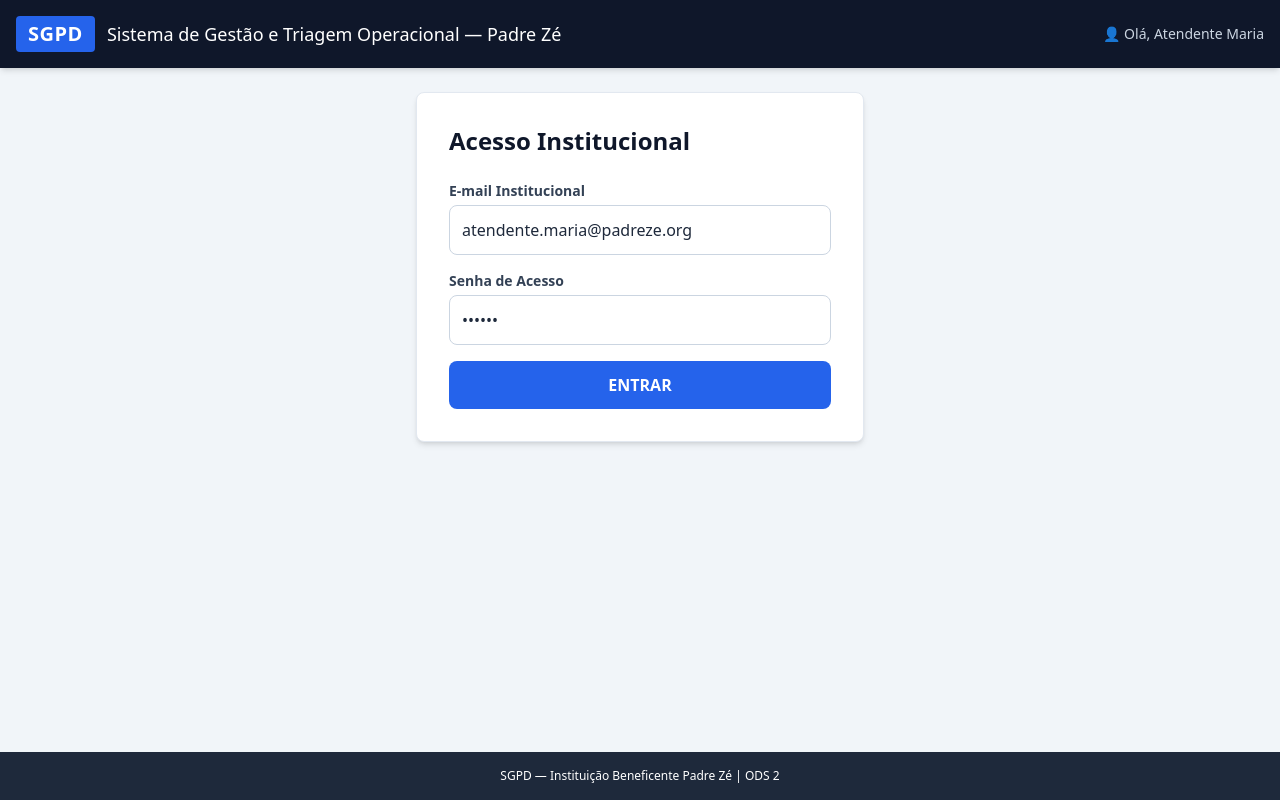
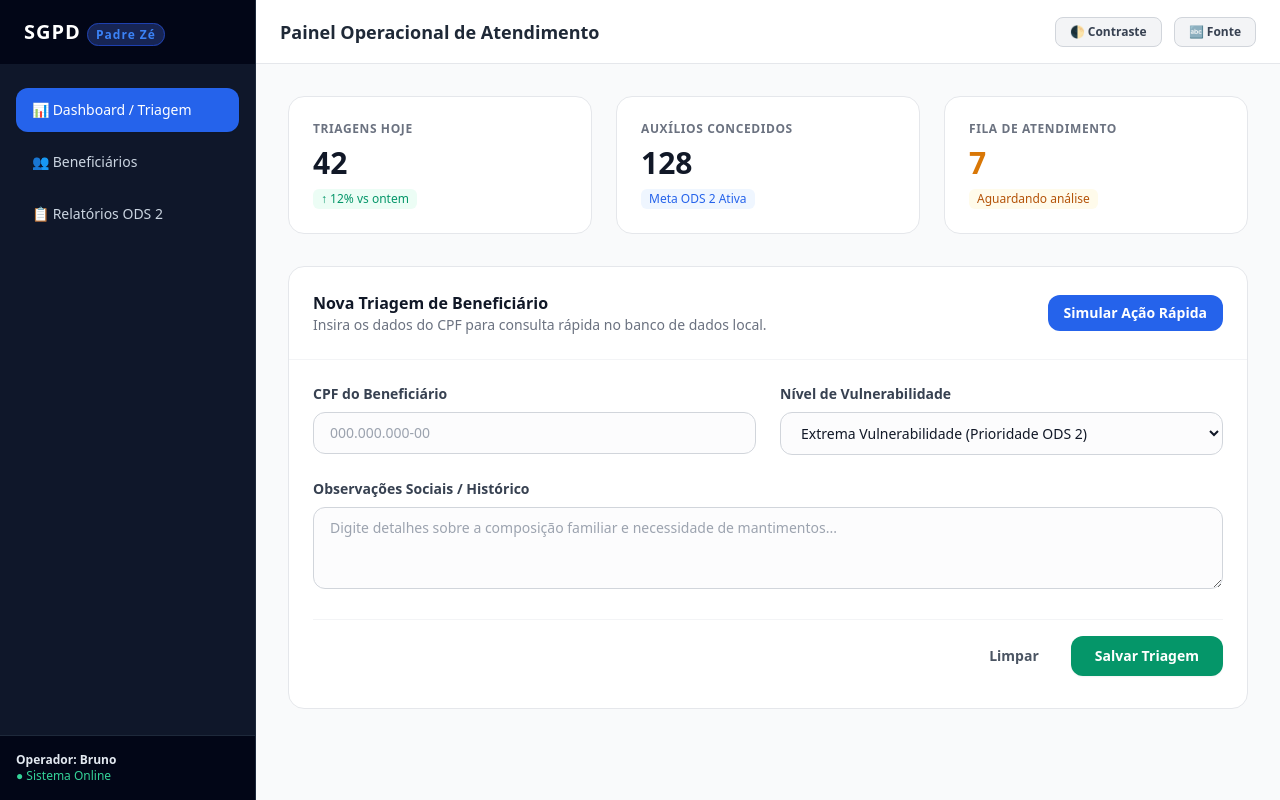
Before and after one commit to brunokr7/projeto-padre-ze, a plain HTML site: page index.html in a window 1280 px wide. Drawn offline with nearby package versions, Linux system fonts and the light colour scheme.

Commit message:
Update index.html

```diff
--- a/index.html
+++ b/index.html
@@ -1,119 +1,208 @@
 <!DOCTYPE html>
-<html lang="pt-BR">
+<html lang="pt-BR" class="h-full bg-gray-50">
 <head>
     <meta charset="UTF-8">
     <meta name="viewport" content="width=device-width, initial-scale=1.0">
-    <title>SGPD — Sistema de Gestão e Triagem Operacional</title>
+    <title>SGPD - Sistema de Gestão e Triagem Operacional</title>
+    <!-- Tailwind CSS CDN -->
     <script src="https://cdn.tailwindcss.com"></script>
+    <script>
+        tailwind.config = {
+            darkMode: 'class',
+            theme: {
+                extend: {
+                    colors: {
+                        brand: {
+                            50: '#eff6ff',
+                            100: '#dbeafe',
+                            600: '#2563eb',
+                            700: '#1d4ed8',
+                            800: '#1e40af',
+                        }
+                    }
+                }
+            }
+        }
+    </script>
+    <style>
+        /* Suporte a transições suaves para acessibilidade */
+        * { transition: background-color 0.2s ease, color 0.2s ease; }
+    </style>
 </head>
-<body class="bg-slate-100 text-slate-800 font-sans min-h-screen flex flex-col justify-between">
-    <header class="bg-slate-900 text-white shadow-md p-4 flex justify-between items-center">
-        <div class="flex items-center space-x-3">
-            <span class="font-bold text-xl tracking-wide bg-blue-600 px-3 py-1 rounded">SGPD</span>
-            <h1 class="text-lg font-medium">Sistema de Gestão e Triagem Operacional — Padre Zé</h1>
-        </div>
-        <div class="text-sm text-slate-300 flex items-center space-x-2">
-            <span>👤 Olá, Atendente Maria</span>
-        </div>
-    </header>
-    <main class="container mx-auto p-6 max-w-5xl flex-grow">
-        <section id="tela-login" class="max-w-md mx-auto bg-white p-8 rounded-lg shadow-md border border-slate-200">
-            <h2 class="text-2xl font-bold mb-6 text-slate-900">Acesso Institucional</h2>
-            <form onsubmit="realizarLogin(event)" class="space-y-4">
-                <div>
-                    <label for="email" class="block text-sm font-semibold mb-1 text-slate-700">E-mail Institucional</label>
-                    <input type="email" id="email" required value="atendente.maria@padreze.org"
-                           class="w-full p-3 border border-slate-300 rounded-lg focus:ring-2 focus:ring-blue-600 focus:outline-none min-h-[44px]">
+<body class="h-full font-sans antialiased text-gray-900 bg-gray-50" id="app-body">
+
+    <!-- Notificações Flutuantes (Toast) na zona de foco visual -->
+    <div id="toast-container" class="fixed top-5 right-5 z-50 flex flex-col gap-3"></div>
+
+    <div class="min-h-full flex">
+
+        <!-- Sidebar de Navegação -->
+        <aside class="hidden md:flex md:flex-shrink-0">
+            <div class="flex flex-col w-64 bg-slate-900 border-r border-slate-800">
+                <div class="flex items-center h-16 px-6 bg-slate-950">
+                    <span class="text-xl font-bold tracking-wider text-white">SGPD <span class="text-blue-500 text-xs px-2 py-0.5 bg-blue-950 rounded-full border border-blue-800">Padre Zé</span></span>
                 </div>
-                <div>
-                    <label for="senha" class="block text-sm font-semibold mb-1 text-slate-700">Senha de Acesso</label>
-                    <input type="password" id="senha" required value="123456"
-                           class="w-full p-3 border border-slate-300 rounded-lg focus:ring-2 focus:ring-blue-600 focus:outline-none min-h-[44px]">
+                <div class="flex flex-col flex-grow px-4 py-6 space-y-2">
+                    <a href="#" class="flex items-center px-4 py-3 text-sm font-medium text-white bg-blue-600 rounded-xl shadow-sm">
+                        📊 Dashboard / Triagem
+                    </a>
+                    <a href="#" class="flex items-center px-4 py-3 text-sm font-medium text-slate-300 hover:bg-slate-800 hover:text-white rounded-xl transition-colors">
+                        👥 Beneficiários
+                    </a>
+                    <a href="#" class="flex items-center px-4 py-3 text-sm font-medium text-slate-300 hover:bg-slate-800 hover:text-white rounded-xl transition-colors">
+                        📋 Relatórios ODS 2
+                    </a>
                 </div>
-                <button type="submit"
-                        class="w-full bg-blue-600 text-white font-semibold p-3 rounded-lg hover:bg-blue-700 transition min-h-[44px] focus:ring-2 focus:ring-offset-2 focus:ring-blue-600">
-                    ENTRAR
-                </button>
-            </form>
-        </section>
-        <section id="tela-painel" class="hidden grid grid-cols-1 md:grid-cols-2 gap-6">
-            <div class="bg-white p-6 rounded-lg shadow-md border border-slate-200 space-y-4">
-                <h3 class="text-xl font-bold text-slate-900">Cadastrar / Consultar Beneficiário</h3>
-                <div>
-                    <label class="block text-sm font-semibold mb-1 text-slate-700">CPF do Beneficiário</label>
-                    <div class="flex space-x-2">
-                        <input type="text" id="cpf-busca" value="123.456.789-00"
-                               class="w-full p-3 border border-slate-300 rounded-lg focus:ring-2 focus:ring-blue-600 min-h-[44px]">
-                        <button onclick="buscarCPF()" class="bg-slate-800 text-white px-4 rounded-lg hover:bg-slate-700 min-h-[44px]">Buscar</button>
+                <!-- Rodapé da Sidebar / Info do Operador -->
+                <div class="p-4 bg-slate-950 border-t border-slate-800 text-xs text-slate-400 flex items-center justify-between">
+                    <div>
+                        <p class="font-semibold text-slate-200">Operador: Bruno</p>
+                        <p class="text-emerald-400">● Sistema Online</p>
                     </div>
                 </div>
-                <div>
-                    <label class="block text-sm font-semibold mb-1 text-slate-700">Nome Completo</label>
-                    <input type="text" id="nome" value="João da Silva"
-                           class="w-full p-3 border border-slate-300 rounded-lg focus:ring-2 focus:ring-blue-600 min-h-[44px]">
+            </div>
+        </aside>
+
+        <!-- Conteúdo Principal -->
+        <div class="flex flex-col flex-1 min-w-0 overflow-hidden">
+
+            <!-- Topbar Superior com Controles de Acessibilidade -->
+            <header class="h-16 bg-white border-b border-gray-200 flex items-center justify-between px-6 shadow-xs">
+                <div class="flex items-center gap-4">
+                    <h1 class="text-lg font-bold text-gray-800">Painel Operacional de Atendimento</h1>
                 </div>
-                <div>
-                    <label class="block text-sm font-semibold mb-1 text-slate-700">Endereço</label>
-                    <input type="text" id="endereco" value="Rua Principal, 123"
-                           class="w-full p-3 border border-slate-300 rounded-lg focus:ring-2 focus:ring-blue-600 min-h-[44px]">
+
+                <!-- Ferramentas de Acessibilidade WCAG 2.1 AA -->
+                <div class="flex items-center gap-3">
+                    <button onclick="toggleHighContrast()" class="px-3.5 py-1.5 text-xs font-semibold bg-gray-100 hover:bg-gray-200 text-gray-700 rounded-lg border border-gray-300 shadow-2xs flex items-center gap-1.5 cursor-pointer" aria-label="Alternar Alto Contraste">
+                        🌓 Contraste
+                    </button>
+                    <button onclick="toggleFontSize()" class="px-3.5 py-1.5 text-xs font-semibold bg-gray-100 hover:bg-gray-200 text-gray-700 rounded-lg border border-gray-300 shadow-2xs flex items-center gap-1.5 cursor-pointer" aria-label="Aumentar Fonte">
+                        🔤 Fonte
+                    </button>
                 </div>
-                <div>
-                    <label class="block text-sm font-semibold mb-1 text-slate-700">Número de Membros da Família</label>
-                    <input type="number" id="membros" value="4"
-                           class="w-full p-3 border border-slate-300 rounded-lg focus:ring-2 focus:ring-blue-600 min-h-[44px]">
+            </header>
+
+            <!-- Área de Trabalho com Scroll -->
+            <main class="flex-1 overflow-y-auto p-6 lg:p-8">
+
+                <!-- Cards de Métricas Rápidas -->
+                <div class="grid grid-cols-1 md:grid-cols-3 gap-6 mb-8">
+                    <div class="bg-white p-6 rounded-2xl border border-gray-200 shadow-xs">
+                        <p class="text-xs font-semibold tracking-wider text-gray-500 uppercase">Triagens Hoje</p>
+                        <p class="text-3xl font-bold text-gray-900 mt-2">42</p>
+                        <span class="text-xs font-medium text-emerald-600 bg-emerald-50 px-2 py-0.5 rounded-md mt-2 inline-block">↑ 12% vs ontem</span>
+                    </div>
+                    <div class="bg-white p-6 rounded-2xl border border-gray-200 shadow-xs">
+                        <p class="text-xs font-semibold tracking-wider text-gray-500 uppercase">Auxílios Concedidos</p>
+                        <p class="text-3xl font-bold text-gray-900 mt-2">128</p>
+                        <span class="text-xs font-medium text-blue-600 bg-blue-50 px-2 py-0.5 rounded-md mt-2 inline-block">Meta ODS 2 Ativa</span>
+                    </div>
+                    <div class="bg-white p-6 rounded-2xl border border-gray-200 shadow-xs">
+                        <p class="text-xs font-semibold tracking-wider text-gray-500 uppercase">Fila de Atendimento</p>
+                        <p class="text-3xl font-bold text-amber-600 mt-2">7</p>
+                        <span class="text-xs font-medium text-amber-700 bg-amber-50 px-2 py-0.5 rounded-md mt-2 inline-block">Aguardando análise</span>
+                    </div>
                 </div>
-                <div>
-                    <label class="block text-sm font-semibold mb-1 text-slate-700">Tipo de Auxílio</label>
-                    <select id="auxilio" class="w-full p-3 border border-slate-300 rounded-lg focus:ring-2 focus:ring-blue-600 min-h-[44px]">
-                        <option>Cesta Básica</option>
-                        <option>Kit Higiene</option>
-                        <option>Atendimento Social</option>
-                    </select>
+
+                <!-- Seção Principal: Formulário de Consulta / Triagem -->
+                <div class="bg-white rounded-2xl border border-gray-200 shadow-xs overflow-hidden">
+                    <div class="p-6 border-b border-gray-100 flex items-center justify-between">
+                        <div>
+                            <h2 class="text-base font-bold text-gray-900">Nova Triagem de Beneficiário</h2>
+                            <p class="text-sm text-gray-500">Insira os dados do CPF para consulta rápida no banco de dados local.</p>
+                        </div>
+                        <button onclick="triggerToast('Consulta realizada com sucesso!', 'success')" class="px-4 py-2 bg-blue-600 hover:bg-blue-700 text-white text-sm font-semibold rounded-xl shadow-xs transition-all cursor-pointer">
+                            Simular Ação Rápida
+                        </button>
+                    </div>
+
+                    <!-- Formulário Exemplo com Sticky Action Bar simulada -->
+                    <form onsubmit="event.preventDefault(); triggerToast('Dados salvos com sucesso!', 'success');" class="p-6 space-y-6">
+                        <div class="grid grid-cols-1 md:grid-cols-2 gap-6">
+                            <div>
+                                <label class="block text-sm font-semibold text-gray-700 mb-2">CPF do Beneficiário</label>
+                                <input type="text" placeholder="000.000.000-00" class="w-full px-4 py-2.5 rounded-xl border border-gray-300 focus:ring-2 focus:ring-blue-600 focus:border-blue-600 outline-none text-sm bg-gray-50/50">
+                            </div>
+                            <div>
+                                <label class="block text-sm font-semibold text-gray-700 mb-2">Nível de Vulnerabilidade</label>
+                                <select class="w-full px-4 py-2.5 rounded-xl border border-gray-300 focus:ring-2 focus:ring-blue-600 focus:border-blue-600 outline-none text-sm bg-gray-50/50">
+                                    <option>Extrema Vulnerabilidade (Prioridade ODS 2)</option>
+                                    <option>Vulnerabilidade Moderada</option>
+                                    <option>Cadastro Regular</option>
+                                </select>
+                            </div>
+                            <div class="md:col-span-2">
+                                <label class="block text-sm font-semibold text-gray-700 mb-2">Observações Sociais / Histórico</label>
+                                <textarea rows="3" placeholder="Digite detalhes sobre a composição familiar e necessidade de mantimentos..." class="w-full px-4 py-2.5 rounded-xl border border-gray-300 focus:ring-2 focus:ring-blue-600 focus:border-blue-600 outline-none text-sm bg-gray-50/50"></textarea>
+                            </div>
+                        </div>
+
+                        <!-- Sticky Action Bar (Barra de ações fixa na base do card ou formulário) -->
+                        <div class="sticky bottom-0 bg-white pt-4 pb-2 border-t border-gray-100 flex items-center justify-end gap-3">
+                            <button type="reset" class="px-5 py-2.5 text-sm font-semibold text-gray-600 hover:bg-gray-100 rounded-xl transition-colors cursor-pointer">
+                                Limpar
+                            </button>
+                            <button type="submit" class="px-6 py-2.5 text-sm font-semibold bg-emerald-600 hover:bg-emerald-700 text-white rounded-xl shadow-sm transition-all cursor-pointer">
+                                Salvar Triagem
+                            </button>
+                        </div>
+                    </form>
                 </div>
-                <button onclick="salvarTriagem()"
-                        class="w-full bg-blue-600 text-white font-semibold p-3 rounded-lg hover:bg-blue-700 transition min-h-[44px]">
-                    Salvar Beneficiário e Histórico
-                </button>
-            </div>
-            <div class="bg-white p-6 rounded-lg shadow-md border border-slate-200">
-                <h3 class="text-xl font-bold mb-4 text-slate-900">Histórico de Atendimentos Recentes</h3>
-                <table class="w-full text-left border-collapse">
-                    <thead>
-                        <tr class="border-b border-slate-200 text-sm text-slate-600">
-                            <th class="p-2">Data</th>
-                            <th class="p-2">Tipo de Auxílio</th>
-                            <th class="p-2">Status</th>
-                        </tr>
-                    </thead>
-                    <tbody class="text-sm">
-                        <tr class="border-b border-slate-100">
-                            <td class="p-2">10/10/2026</td>
-                            <td class="p-2">Cesta Básica</td>
-                            <td class="p-2 text-green-600 font-medium">Entregue</td>
-                        </tr>
-                    </tbody>
-                </table>
-            </div>
-        </section>
-        <section id="tela-resultado" class="hidden max-w-2xl mx-auto bg-white p-8 rounded-lg shadow-md border border-slate-200 text-center space-y-6">
-            <div class="flex flex-col items-center justify-center space-y-3">
-                <div class="bg-emerald-100 text-emerald-600 p-4 rounded-full text-4xl">✅</div>
-                <h3 class="text-2xl font-bold text-emerald-700">Operação Realizada com Sucesso</h3>
-                <p class="text-slate-600">O cadastro e o registro de entrega foram gravados na base de dados.</p>
-            </div>
-            <button onclick="reiniciarFluxo()" class="w-full bg-blue-600 text-white font-semibold p-3 rounded-lg hover:bg-blue-700 transition min-h-[44px]">
-                Novo Atendimento / Cadastrar Outro
-            </button>
-        </section>
-    </main>
-    <footer class="bg-slate-800 text-white text-center py-4 text-xs">
-        SGPD — Instituição Beneficente Padre Zé | ODS 2
-    </footer>
+
+            </main>
+        </div>
+    </div>
+
+    <!-- Scripts de Interatividade e Acessibilidade -->
     <script>
-        function realizarLogin(e) { e.preventDefault(); document.getElementById('tela-login').classList.add('hidden'); document.getElementById('tela-painel').classList.remove('hidden'); }
-        function buscarCPF() { alert("Consulta realizada com sucesso."); }
-        function salvarTriagem() { document.getElementById('tela-painel').classList.add('hidden'); document.getElementById('tela-resultado').classList.remove('hidden'); }
-        function reiniciarFluxo() { document.getElementById('tela-resultado').classList.add('hidden'); document.getElementById('tela-painel').classList.remove('hidden'); }
+        // Função de Alerta Flutuante (Toast)
+        function triggerToast(message, type = 'success') {
+            const container = document.getElementById('toast-container');
+            const toast = document.createElement('div');
+
+            const bgColor = type === 'success' ? 'bg-slate-900 text-white border-emerald-500' : 'bg-red-900 text-white border-red-500';
+
+            toast.className = `flex items-center gap-3 px-5 py-3 rounded-2xl shadow-xl border-l-4 ${bgColor} transform translate-y-2 opacity-0 transition-all duration-300 text-sm font-medium`;
+            toast.innerHTML = `<span>${type === 'success' ? '✅' : '⚠️'}</span> <span>${message}</span>`;
+
+            container.appendChild(toast);
+
+            setTimeout(() => {
+                toast.classList.remove('translate-y-2', 'opacity-0');
+            }, 50);
+
+            setTimeout(() => {
+                toast.classList.add('translate-y-2', 'opacity-0');
+                setTimeout(() => toast.remove(), 300);
+            }, 3500);
+        }
+
+        // Alternância de Alto Contraste (Acessibilidade WCAG)
+        let highContrast = false;
+        function toggleHighContrast() {
+            highContrast = !highContrast;
+            const body = document.getElementById('app-body');
+            if (highContrast) {
+                body.classList.add('bg-black', 'text-yellow-300');
+                document.querySelectorAll('.bg-white').forEach(el => {
+                    el.style.backgroundColor = '#121212';
+                    el.style.borderColor = '#333';
+                    el.style.color = '#fff';
+                });
+                triggerToast('Modo de Alto Contraste Ativado', 'success');
+            } else {
+                location.reload(); // Recarrega para resetar o estado limpo
+            }
+        }
+
+        // Alternância de Tamanho de Fonte (Acessibilidade WCAG)
+        let largeFont = false;
+        function toggleFontSize() {
+            largeFont = !largeFont;
+            document.documentElement.style.fontSize = largeFont ? '115%' : '100%';
+            triggerToast(largeFont ? 'Fonte Ampliada' : 'Fonte Padrão', 'success');
+        }
     </script>
 </body>
 </html>
```
